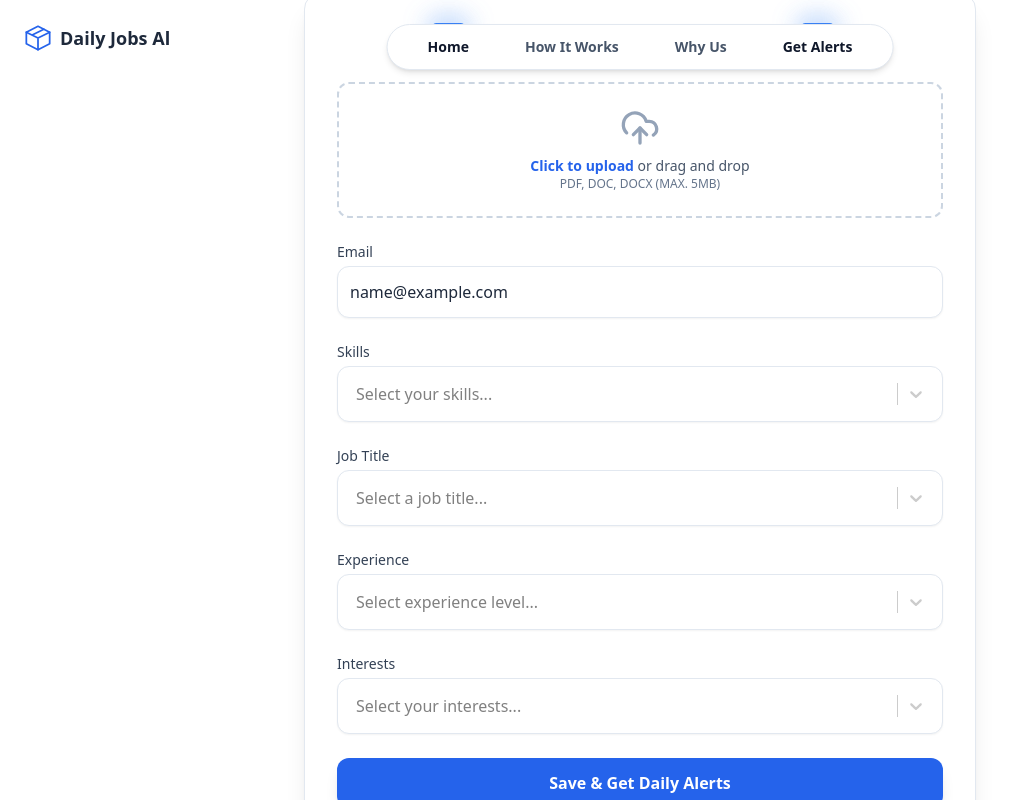
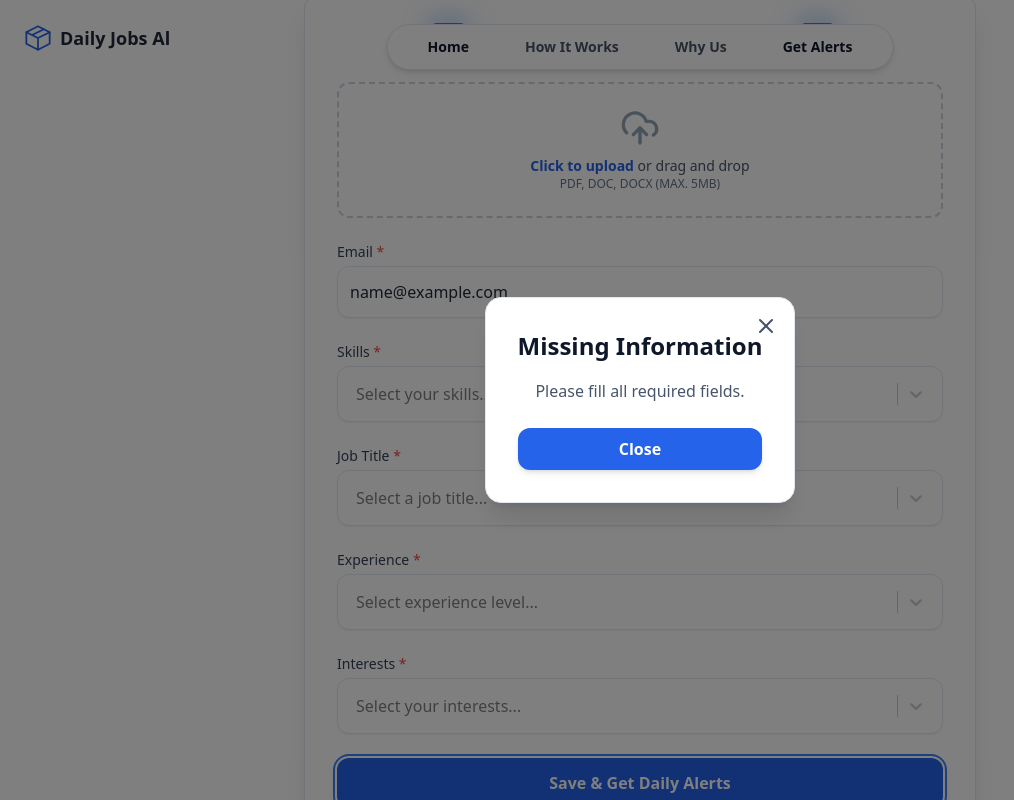
Before and after one commit to Sampath42-max/Job-Alert, a React (Vite) app in the folder my-app/: page /get-alerts in a window 1280 px wide. Both pictures are taken after typing "name@example.com", "Sample", "Sample", "Sample", "Sample" into the empty fields and a click on the button "Save & Get Daily Alerts". Shown: the part 311-1111 px from the top of the page, without its empty margins (0-1014 px from the left). Built offline with nearby package versions, Linux system fonts and the light colour scheme; no server answers.

Commit message:
Update JobAlertsPage.jsx

```diff
--- a/my-app/src/pages/JobAlertsPage.jsx
+++ b/my-app/src/pages/JobAlertsPage.jsx
@@ -72,7 +72,22 @@ function JobAlertsPage() {
             reader.onerror = (error) => reject(error);
         });
 
+    const validateForm = () => {
+        return (
+            email.trim() !== '' &&
+            selectedSkills.length > 0 &&
+            jobTitle.trim() !== '' &&
+            experience.trim() !== '' &&
+            interests.length > 0
+        );
+    };
+
     const handleSubmit = async () => {
+        if (!validateForm()) {
+            setSubmissionStatus('validation-error');
+            return;
+        }
+
         setSubmissionStatus('submitting');
         let resumeFileData = "";
         if (resume) {
@@ -117,6 +132,9 @@ function JobAlertsPage() {
             } else {
                 setSubmissionStatus('error');
                 console.error("Webhook submission failed:", response.status, response.statusText);
+                if (response.status === 404) {
+                    console.error("Webhook endpoint not found.");
+                }
             }
         } catch (error) {
             setSubmissionStatus('error');
@@ -178,7 +196,9 @@ function JobAlertsPage() {
                             )}
                         </div>
                         <div>
-                            <label className="block text-sm font-medium text-slate-700 mb-1">Email</label>
+                            <label className="block text-sm font-medium text-slate-700 mb-1">
+                                Email <span className="text-red-500">*</span>
+                            </label>
                             <input
                                 type="email"
                                 placeholder="Enter your email..."
@@ -188,7 +208,9 @@ function JobAlertsPage() {
                             />
                         </div>
                         <div>
-                            <label className="block text-sm font-medium text-slate-700 mb-1">Skills</label>
+                            <label className="block text-sm font-medium text-slate-700 mb-1">
+                                Skills <span className="text-red-500">*</span>
+                            </label>
                             <CustomSelect
                                 items={SKILLS_DATA}
                                 placeholder="Select your skills..."
@@ -198,7 +220,9 @@ function JobAlertsPage() {
                             />
                         </div>
                         <div>
-                            <label className="block text-sm font-medium text-slate-700 mb-1">Job Title</label>
+                            <label className="block text-sm font-medium text-slate-700 mb-1">
+                                Job Title <span className="text-red-500">*</span>
+                            </label>
                             <CustomSelect
                                 items={JOB_TITLES_DATA}
                                 placeholder="Select a job title..."
@@ -207,7 +231,9 @@ function JobAlertsPage() {
                             />
                         </div>
                         <div>
-                            <label className="block text-sm font-medium text-slate-700 mb-1">Experience</label>
+                            <label className="block text-sm font-medium text-slate-700 mb-1">
+                                Experience <span className="text-red-500">*</span>
+                            </label>
                             <CustomSelect
                                 items={EXPERIENCE_DATA}
                                 placeholder="Select experience level..."
@@ -216,7 +242,9 @@ function JobAlertsPage() {
                             />
                         </div>
                         <div>
-                            <label className="block text-sm font-medium text-slate-700 mb-1">Interests</label>
+                            <label className="block text-sm font-medium text-slate-700 mb-1">
+                                Interests <span className="text-red-500">*</span>
+                            </label>
                             <CustomSelect
                                 items={INTERESTS_DATA}
                                 placeholder="Select your interests..."
@@ -273,14 +301,78 @@ function JobAlertsPage() {
                         </motion.div>
                     </motion.div>
                 )}
+                {submissionStatus === 'validation-error' && (
+                    <motion.div
+                        className="fixed inset-0 bg-black bg-opacity-50 flex items-center justify-center z-50"
+                        initial={{ opacity: 0 }}
+                        animate={{ opacity: 1 }}
+                        exit={{ opacity: 0 }}
+                        transition={{ duration: 0.3 }}
+                    >
+                        <motion.div
+                            className="relative bg-white rounded-2xl border border-slate-200 shadow-xl p-6 md:p-8 max-w-md mx-4"
+                            initial={{ opacity: 0, scale: 0.9 }}
+                            animate={{ opacity: 1, scale: 1 }}
+                            exit={{ opacity: 0, scale: 0.9 }}
+                            transition={{ duration: 0.3, ease: "easeOut" }}
+                        >
+                            <button
+                                onClick={handleClosePopup}
+                                className="absolute top-4 right-4 text-slate-600 hover:text-slate-900"
+                                title="Close"
+                            >
+                                <XIcon className="w-6 h-6" />
+                            </button>
+                            <div className="text-center">
+                                <h3 className="text-2xl font-bold text-slate-900 mb-4">Missing Information</h3>
+                                <p className="text-slate-600 mb-6">
+                                    Please fill all required fields.
+                                </p>
+                                <button
+                                    onClick={handleClosePopup}
+                                    className="w-full text-white font-semibold py-2 px-4 rounded-xl bg-blue-600 hover:bg-blue-700 transition-all duration-300 shadow-md hover:shadow-lg focus:outline-none focus:ring-2 focus:ring-offset-2 focus:ring-blue-500"
+                                >
+                                    Close
+                                </button>
+                            </div>
+                        </motion.div>
+                    </motion.div>
+                )}
                 {submissionStatus === 'error' && (
                     <motion.div
-                        initial={{ opacity: 0, y: -10 }}
-                        animate={{ opacity: 1, y: 0 }}
-                        exit={{ opacity: 0, y: -10 }}
-                        className="mt-4 text-center p-3 rounded-lg bg-red-100 text-red-800 text-sm max-w-2xl mx-auto"
+                        className="fixed inset-0 bg-black bg-opacity-50 flex items-center justify-center z-50"
+                        initial={{ opacity: 0 }}
+                        animate={{ opacity: 1 }}
+                        exit={{ opacity: 0 }}
+                        transition={{ duration: 0.3 }}
                     >
-                        Submission failed. This is likely a CORS issue. Please ensure your webhook endpoint allows requests from this origin.
+                        <motion.div
+                            className="relative bg-white rounded-2xl border border-slate-200 shadow-xl p-6 md:p-8 max-w-md mx-4"
+                            initial={{ opacity: 0, scale: 0.9 }}
+                            animate={{ opacity: 1, scale: 1 }}
+                            exit={{ opacity: 0, scale: 0.9 }}
+                            transition={{ duration: 0.3, ease: "easeOut" }}
+                        >
+                            <button
+                                onClick={handleClosePopup}
+                                className="absolute top-4 right-4 text-slate-600 hover:text-slate-900"
+                                title="Close"
+                            >
+                                <XIcon className="w-6 h-6" />
+                            </button>
+                            <div className="text-center">
+                                <h3 className="text-2xl font-bold text-slate-900 mb-4">Submission Failed</h3>
+                                <p className="text-slate-600 mb-6">
+                                    Submission failed. This is likely a CORS issue. Please ensure your webhook endpoint allows requests from this origin.
+                                </p>
+                                <button
+                                    onClick={handleClosePopup}
+                                    className="w-full text-white font-semibold py-2 px-4 rounded-xl bg-blue-600 hover:bg-blue-700 transition-all duration-300 shadow-md hover:shadow-lg focus:outline-none focus:ring-2 focus:ring-offset-2 focus:ring-blue-500"
+                                >
+                                    Close
+                                </button>
+                            </div>
+                        </motion.div>
                     </motion.div>
                 )}
             </AnimatePresence>
```
